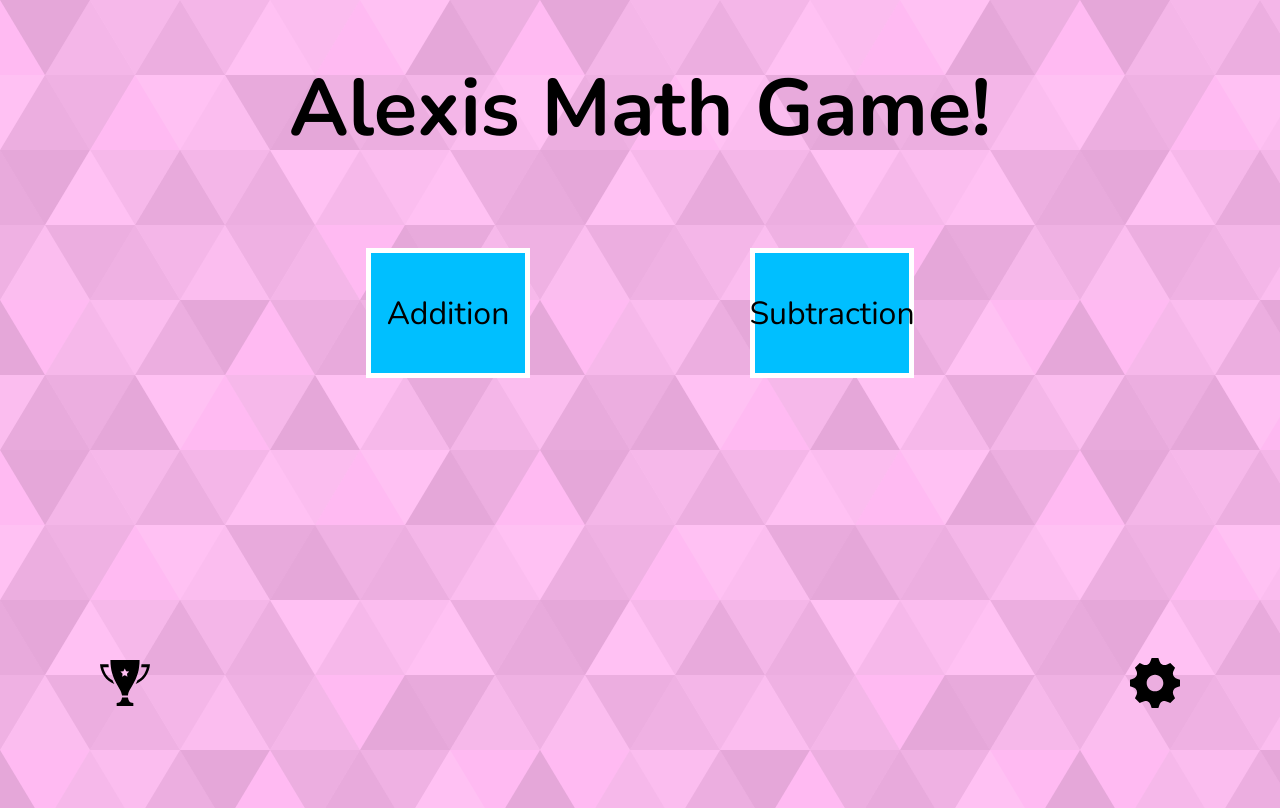
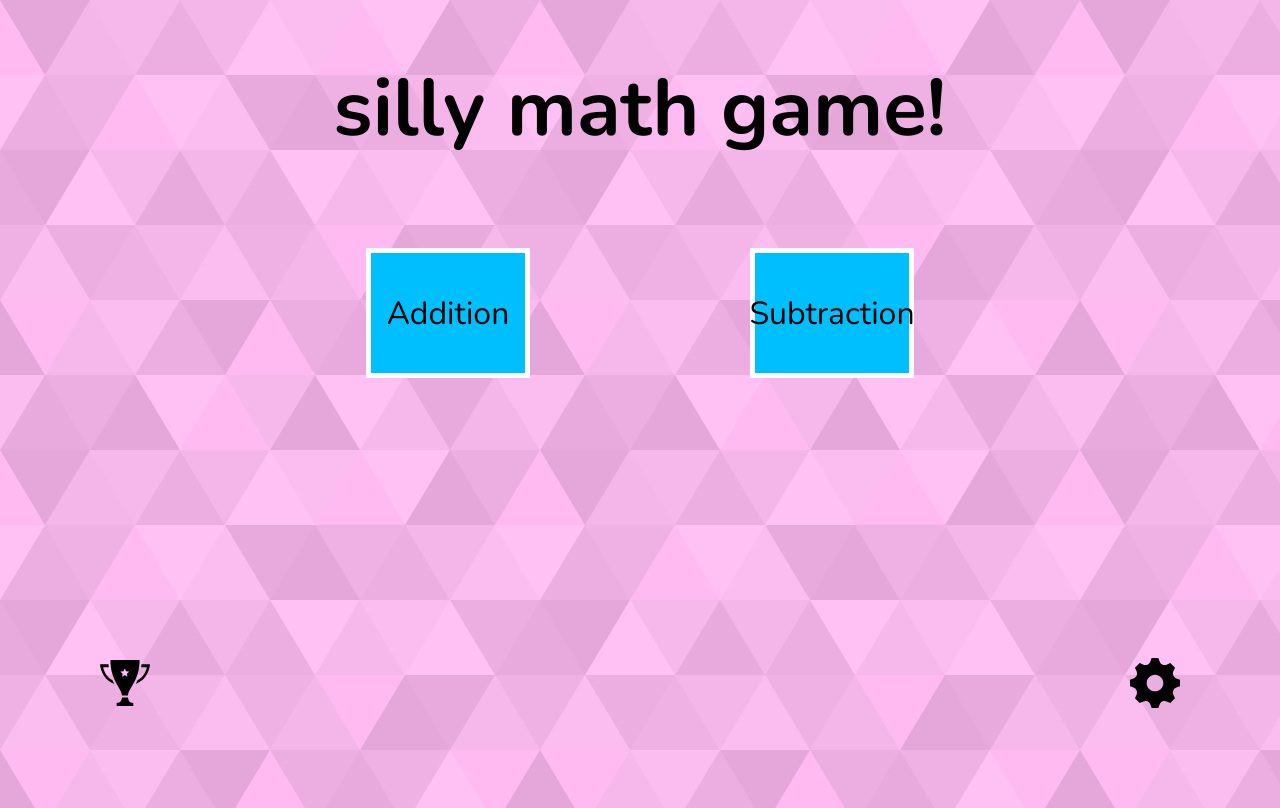
Before and after one commit to drenchoman/math-game, a plain HTML site: page index.html in a window 1280 px wide. Drawn offline with nearby package versions, Linux system fonts and the light colour scheme.

Commit message:
Update index.html

```diff
--- a/index.html
+++ b/index.html
@@ -11,7 +11,7 @@
   <body>
     <main class="container">
     <div class="title-container">
-      <h1>Alexis Math Game!</h1>
+      <h1>silly math game!</h1>
     </div>
     <div class="game-main">
       <img class="settings" src="public/images/cog.svg" alt="Settings cog">
```
